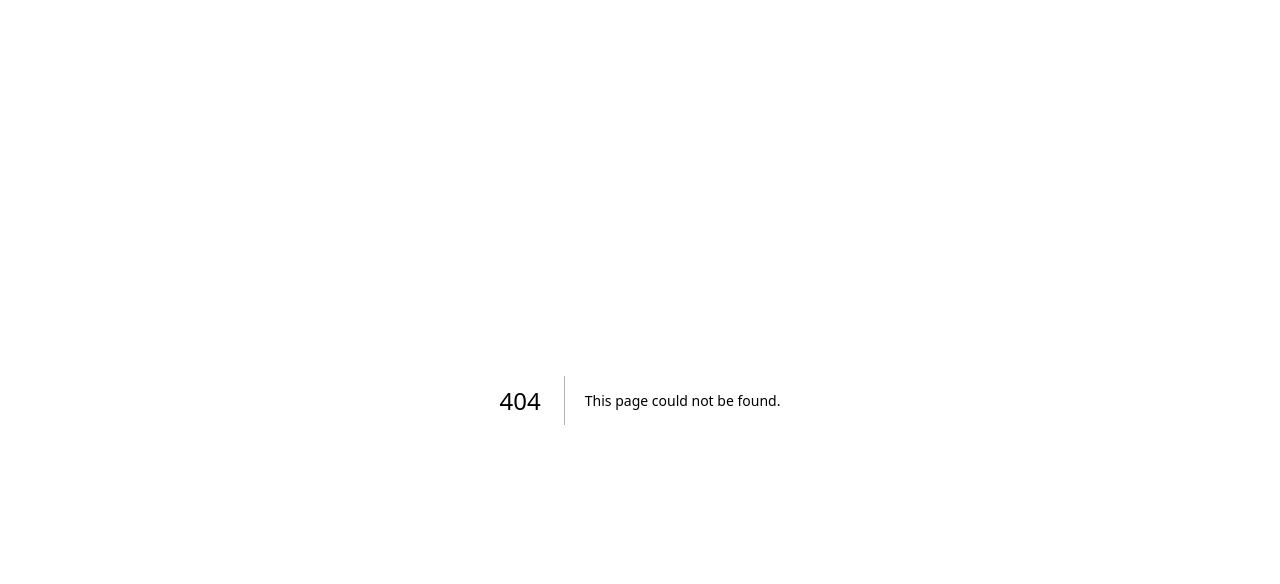
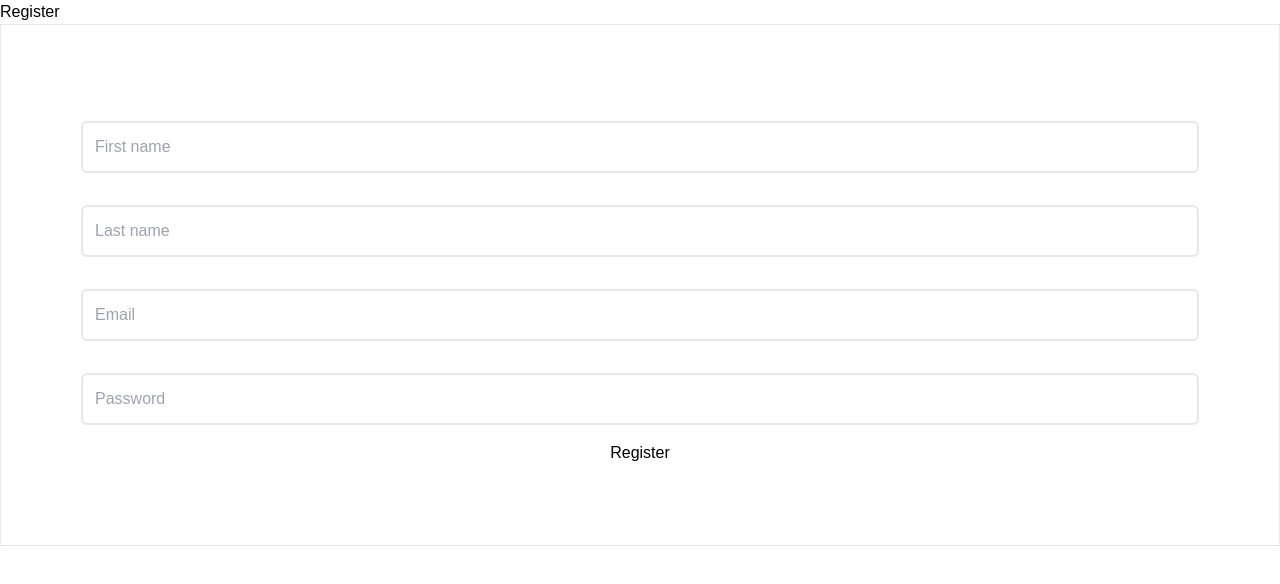
Before and after one commit to amaben2020/advanced-cart-system-zustand, a Next.js app: page /auth/register in a window 1280 px wide. Before the commit this address had no page. Shown: the top 584 px of the page. Built offline with nearby package versions, Linux system fonts and the light colour scheme; no server answers.

Commit message:
adding authentication

```diff
--- a/db.json
+++ b/db.json
@@ -1,3 +1,69 @@
 {
-  "users": []
+  "users": [
+    {
+      "email": "olivier@mail.com",
+      "password": "$2a$10$l1uQdK./oDs6E4D97qhwseLeIzrW0iW74/EgAd7.9c6joAlh8e3dy",
+      "firstname": "Olivier",
+      "lastname": "Monge",
+      "age": 32,
+      "id": 1
+    },
+    {
+      "email": "oliviesr@mail.com",
+      "password": "$2a$10$kXSZHsk3NANCGl72XPaIvuani/83GOj/4ONH5wZ0RB6z8q4v8MTzq",
+      "firstname": "Olivsier",
+      "lastname": "Mongse",
+      "age": "32",
+      "csrfToken": "23998157c92bafe280931205e5dd11dedb3185a2ec7094e4daf99592fcd8fc87",
+      "callbackUrl": "http://localhost:3000/",
+      "json": "true",
+      "id": 2
+    },
+    {
+      "email": "oliviekdsr@mail.com",
+      "password": "$2a$10$8QMN44zG2sDcajqTDYSstO./0Q/IlxrhoJyUf2Qwia0cIfy2aQKCG",
+      "firstname": "Olivier",
+      "lastname": "Monge",
+      "age": 32,
+      "id": 3
+    },
+    {
+      "email": "oliviekdsr@lkmail.com",
+      "password": "$2a$10$Eon.oGDVgqpi5KumT7ky8OGTO7L.5Nys8K5SrZQqHIMvgIEG3zO0S",
+      "firstname": "Olivier",
+      "lastname": "Monge",
+      "age": 32,
+      "id": 4
+    },
+    {
+      "email": "oliviesdr@gmail.com",
+      "password": "$2a$10$gDT359X7kigUeBWXnjbQ4eQoV6R2mZClbG6Ov6KtkaKdtezVW419K",
+      "firstname": "Olivsiere",
+      "lastname": "Twister",
+      "age": 32,
+      "id": 5
+    },
+    {
+      "email": "olivierjnkkj@mail.com",
+      "password": "$2a$10$n7VUNo7Ng.btfeA7kI5DaObqj2fUjPhzM8Fqbsm3.QPeJI3gUuR1.",
+      "firstname": null,
+      "lastname": "Uzochukwu",
+      "id": 6
+    },
+    {
+      "email": "olivierjnksakj@mail.com",
+      "password": "$2a$10$Y8wPMJGSlF4TO7vlHhcFVeaFNwuHE9ZOe6YwHli4Hfr/W9WhQbBkK",
+      "firstname": null,
+      "lastname": "Uzochukwu",
+      "id": 7
+    },
+    {
+      "email": "ben@gmail.com",
+      "password": "$2a$10$ursxGGu2W44Ov8Q6E5V.Ue.xqYY2gilzA7H0tY0pvgwVXZBnKPjKS",
+      "firstname": null,
+      "lastname": "Uzor",
+      "id": 8
+    }
+  ],
+  "register": []
 }
--- a/package.json
+++ b/package.json
@@ -7,19 +7,23 @@
     "build": "next build",
     "start": "next start",
     "lint": "next lint",
-    "server": "json-server db.json -m ./node_modules/json-server-auth"
+    "server": "json-server db.json -m ./node_modules/json-server-auth --port 8000"
   },
   "dependencies": {
     "@next/font": "14.0.2",
     "@tailwindcss/aspect-ratio": "^0.4.2",
     "@tailwindcss/typography": "^0.5.10",
+    "@types/cors": "^2.8.16",
     "@types/node": "20.9.0",
     "@types/react": "18.2.37",
     "@types/react-dom": "18.2.15",
+    "cors": "^2.8.5",
     "eslint": "8.53.0",
     "eslint-config-next": "14.0.2",
     "json-server-auth": "^2.1.0",
     "next": "14.0.2",
+    "next-auth": "^4.24.5",
+    "next-connect": "^1.0.0",
     "react": "18.2.0",
     "react-dom": "18.2.0",
     "react-modern-drawer": "^1.2.2",
--- /dev/null
+++ b/src/app/api/auth/[...nextauth]/route.ts
@@ -0,0 +1,5 @@
+import { authOptions } from "@/app/lib/auth";
+import NextAuth from "next-auth";
+
+const handler = NextAuth(authOptions);
+export { handler as GET, handler as POST };
--- /dev/null
+++ b/src/app/api/auth/register/route.ts
@@ -0,0 +1,37 @@
+// pages/api/example.js
+
+import { NextRequest } from "next/server";
+
+export const POST = async (req: NextRequest) => {
+  try {
+    const request = await req.json();
+
+    const data = await fetch("http://localhost:8000/register", {
+      method: "POST",
+      body: JSON.stringify(request),
+      headers: { "Content-Type": "application/json" },
+    });
+
+    const {
+      accessToken,
+      user: { firstname, email, age, id, lastname },
+    } = await data.json();
+
+    return Response.json({
+      status: 200,
+      statusText: "User registration successful",
+      user: {
+        accessToken,
+        firstname,
+        email,
+        age,
+        id,
+        lastname,
+      },
+    });
+  } catch (error) {
+    return Response.json({
+      error,
+    });
+  }
+};
--- /dev/null
+++ b/src/app/auth/(pages)/login/page.tsx
@@ -0,0 +1,40 @@
+"use client";
+import { getCsrfToken, signIn } from "next-auth/react";
+import { useEffect, useState } from "react";
+
+const Login = () => {
+  const [csrfToken, setCsrfToken] = useState("");
+  useEffect(() => {
+    getCsrfToken().then((res) => setCsrfToken(res));
+  }, []);
+  const handleSubmit = async (e: any) => {
+    e.preventDefault();
+
+    const response = await signIn("login", {
+      email: "ben@gmail.com",
+      password: "1234",
+      // firstname: "Olivsier",
+      // lastname: "Mongse",
+      // age: 32,
+      callbackUrl: `${window.location.origin}`,
+    });
+
+    console.log(window?.location?.origin);
+
+    console.log(response);
+  };
+
+  return (
+    <div>
+      Login
+      <form onSubmit={handleSubmit}>
+        <input type="text" />
+        <input type="text" />
+
+        <button>Login</button>
+      </form>
+    </div>
+  );
+};
+
+export default Login;
--- /dev/null
+++ b/src/app/auth/(pages)/register/page.tsx
@@ -0,0 +1,70 @@
+import { redirect } from "next/navigation";
+
+const Register = () => {
+  const handleSubmit = async (formData: FormData) => {
+    "use server";
+
+    const email = formData.get("email");
+    const lastname = formData.get("lastName");
+    const firstname = formData.get("firstName");
+    const password = formData.get("password");
+
+    if (email && password) {
+      const response = await fetch("http://localhost:3000/api/auth/register", {
+        method: "POST",
+        body: JSON.stringify({
+          email,
+          password,
+          firstname,
+          lastname,
+        }),
+      });
+
+      const data = await response.json();
+
+      if (data.status === 200 && data.user.accessToken) {
+        redirect("/auth/login");
+      }
+    }
+  };
+  return (
+    <div>
+      Register
+      <form action={handleSubmit} className="flex flex-col p-20 border">
+        <input
+          className="p-3 my-4 text-black border-2 rounded-md"
+          type="text"
+          name="firstName"
+          min={5}
+          max={20}
+          placeholder="First name"
+        />
+        <input
+          className="p-3 my-4 text-black border-2 rounded-md"
+          type="text"
+          name="lastName"
+          min={5}
+          max={20}
+          placeholder="Last name"
+        />
+
+        <input
+          className="p-3 my-4 text-black border-2 rounded-md"
+          type="email"
+          name="email"
+          placeholder="Email"
+        />
+        <input
+          className="p-3 my-4 text-black border-2 rounded-md"
+          type="password"
+          name="password"
+          placeholder="Password"
+        />
+
+        <button type="submit">Register</button>
+      </form>
+    </div>
+  );
+};
+
+export default Register;
--- a/src/app/layout.tsx
+++ b/src/app/layout.tsx
@@ -1,10 +1,17 @@
+import { unstable_getServerSession } from "next-auth";
+
 import "./globals.css";
+import authOptions from "./lib/auth";
+import NextAuthSessionProvider from "./providers/session-provider";
 
-export default function RootLayout({
+export default async function RootLayout({
   children,
 }: {
   children: React.ReactNode;
 }) {
+  const session = await unstable_getServerSession(authOptions);
+
+  console.log(session);
   return (
     <html lang="en">
       <title> Product App </title>
@@ -14,7 +21,11 @@ export default function RootLayout({
       */}
       <head />
 
-      <body>{children}</body>
+      <body>
+        <NextAuthSessionProvider session={session}>
+          {children}
+        </NextAuthSessionProvider>
+      </body>
     </html>
   );
 }
--- /dev/null
+++ b/src/app/lib/auth/index.ts
@@ -0,0 +1,81 @@
+import { Session, SessionStrategy, User } from "next-auth";
+import { AdapterUser } from "next-auth/adapters";
+import { JWT } from "next-auth/jwt";
+import CredentialsProvider from "next-auth/providers/credentials";
+
+const strategy: SessionStrategy = "jwt";
+
+type TRegisterCredentials = {
+  email: string;
+  password: string;
+  firstname: string;
+  lastname: string;
+  age: number;
+};
+
+export const authOptions = {
+  site: process.env.NEXTAUTH_URL,
+  session: {
+    strategy,
+    maxAge: 3000,
+  },
+
+  // pages: {
+  //   signIn: "/auth/signin",
+  //   signOut: "/auth/signout",
+  //   error: "/auth/error", // Error code passed in query string as ?error=
+  // },
+  providers: [
+    // you simply pass in this id to the signIn and this returns a token on signIn
+    CredentialsProvider({
+      name: "login",
+      credentials: {
+        email: {
+          label: "Email",
+          type: "email",
+          placeholder: "jsmith@gmail.com",
+        },
+        password: { label: "Password", type: "password" },
+      },
+      async authorize(credentials) {
+        try {
+          const res = await fetch("http://localhost:8000/login", {
+            method: "POST",
+            body: JSON.stringify(credentials),
+            headers: { "Content-Type": "application/json" },
+          });
+          console.log(credentials);
+          const user = await res.json();
+
+          console.log(user);
+          if (res.ok && user) {
+            return user;
+          }
+        } catch (err) {
+          console.log("ERROR", err);
+          throw err;
+        }
+      },
+    }),
+  ],
+  callbacks: {
+    jwt: async ({
+      token,
+      user,
+    }: {
+      token: JWT;
+      user?: User | AdapterUser | undefined;
+    }) => {
+      if (token && user) {
+        token.user = user;
+      }
+      return token;
+    },
+    session: async ({ session, token }: { session: Session; token: JWT }) => {
+      session.user = token.user as User;
+
+      return session;
+    },
+  },
+};
+export default authOptions;
--- a/src/app/page.tsx
+++ b/src/app/page.tsx
@@ -8,6 +8,7 @@ import ApiError from "@/components/elements/error/ApiError";
 import PageLayout from "@/components/layout/PageLayout";
 import LoadingCard from "@/components/product-card/loading-card/loading-card";
 import useToggle from "@/hooks/useToggle";
+import { useSession } from "next-auth/react";
 import { useEffect } from "react";
 
 export default function Home() {
@@ -21,9 +22,12 @@ export default function Home() {
 
   const { toggleDrawer, isOpen } = useToggle();
 
+  const session = useSession();
+  console.log(session);
   return (
     <PageLayout toggleDrawer={toggleDrawer}>
       <div>
+        <div></div>
         <h1 className="my-5">Products</h1>
         {error && <ApiError />}
         <div className="grid grid-cols-1 gap-3 sm:grid-cols-2 md:grid-cols-3 lg:grid-cols-4 md:gap-6">
--- /dev/null
+++ b/src/app/providers/session-provider.tsx
@@ -0,0 +1,15 @@
+"use client";
+import { SessionProvider } from "next-auth/react";
+import { ReactNode } from "react";
+
+const NextAuthSessionProvider = ({
+  children,
+  session,
+}: {
+  children: ReactNode;
+  session: any;
+}) => {
+  return <SessionProvider>{children} </SessionProvider>;
+};
+
+export default NextAuthSessionProvider;
--- /dev/null
+++ b/src/utils/api/services/auth.ts
@@ -0,0 +1,12 @@
+export class AuthService {
+  async login(credentials: any) {
+    try {
+      const response = await fetch("http://localhost:8000/login", {
+        method: "POST",
+        body: JSON.stringify(credentials),
+      });
+    } catch (error) {
+      console.log(error);
+    }
+  }
+}
```
Also changed, not shown: src/app/(terms)/terms/page.tsx (renamed from src/app/(terms)/page.tsx), 2 other files (tests, documents, lock files or other folders).
